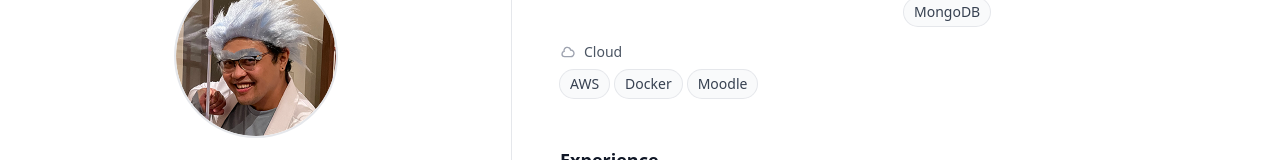
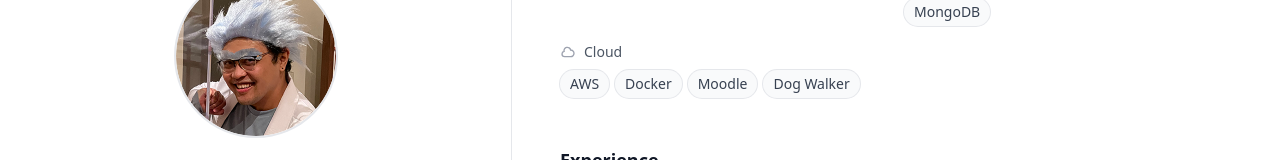
Before and after one commit to jpftolentino/jpftolentino-portfolio-v2, a Next.js app: page / in a window 1280 px wide. Shown: the part 180-340 px from the top of the page. Built offline with nearby package versions, Linux system fonts and the light colour scheme.

Commit message:
testing redeployment

```diff
--- a/app/components/SkillsSection.tsx
+++ b/app/components/SkillsSection.tsx
@@ -20,7 +20,7 @@ const SkillsSection = () => {
 		},
 		{
 			category: 'Cloud',
-			items: ['AWS', 'Docker', 'Moodle'],
+			items: ['AWS', 'Docker', 'Moodle', 'Dog Walker'],
 			icon: (
 				<svg className="w-4 h-4" viewBox="0 0 24 24" fill="none" stroke="#9DA2AF" strokeWidth="2">
 					<path d="M3 15a4 4 0 004 4h9a5 5 0 10-.1-9.999 5.002 5.002 0 10-9.78 2.096A4.001 4.001 0 003 15z" />
```
